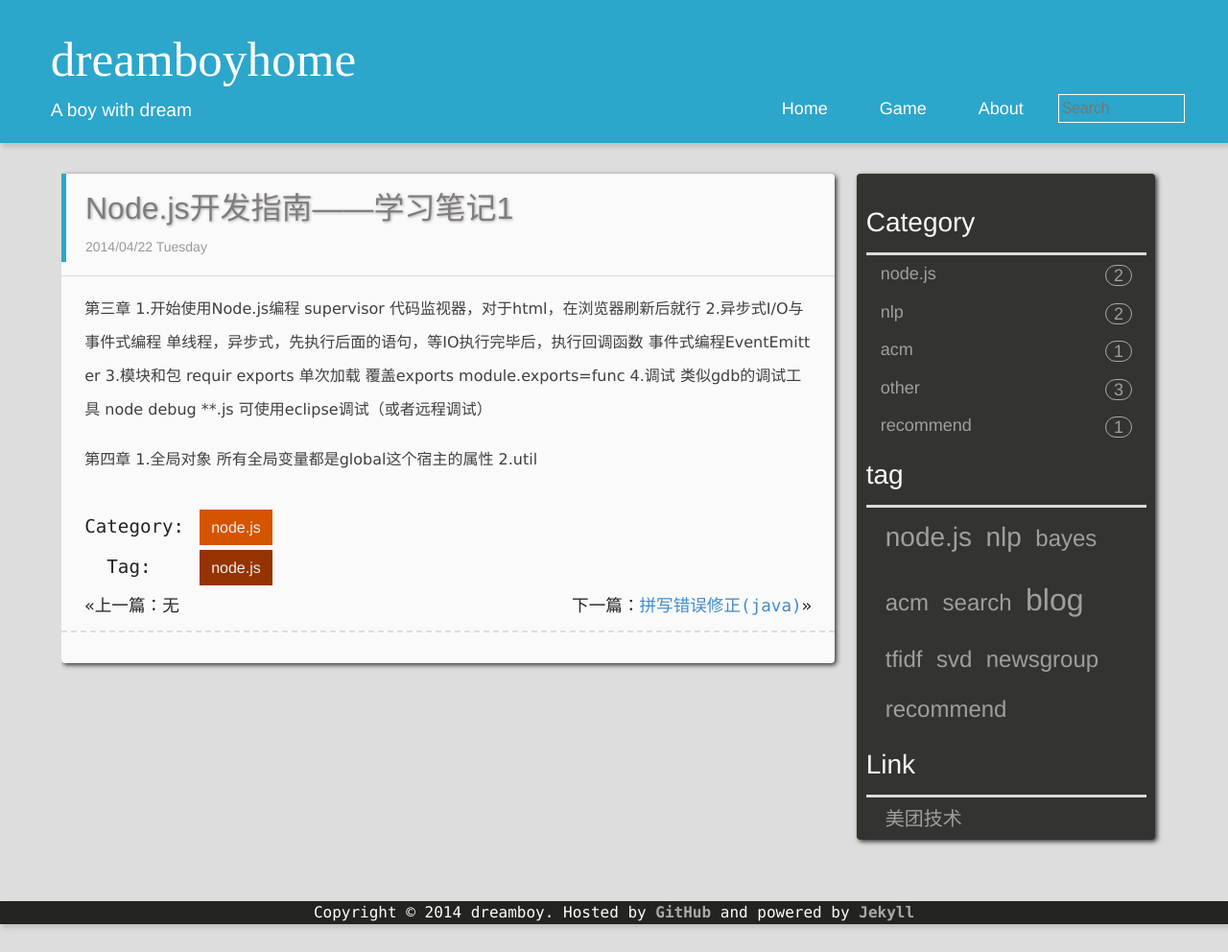
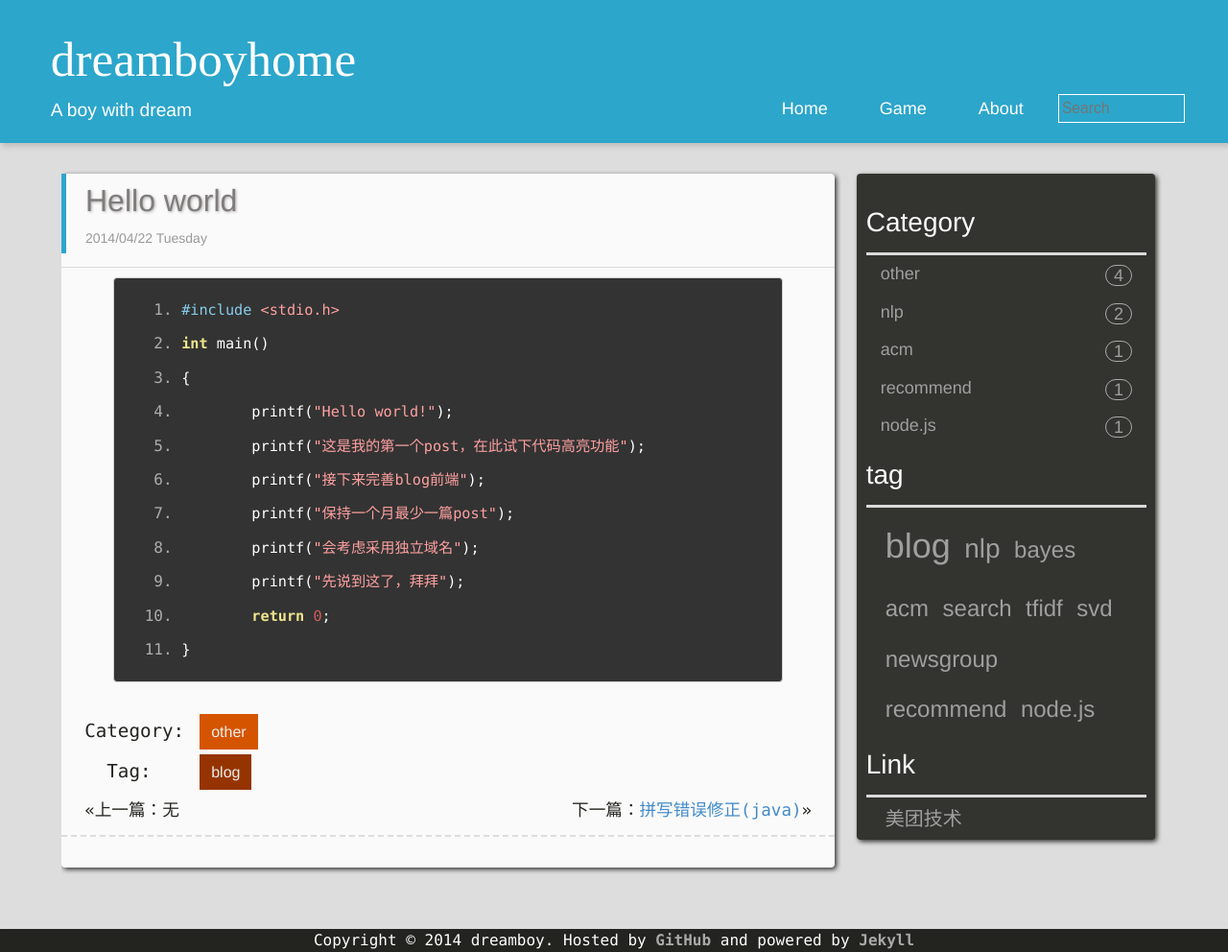
Before and after one commit to dreamboy127/dreamboy.info, a Jekyll site: the page built from _posts/2014-04-22-Hello-world.md, in a window 1280 px wide. Shown: the whole page at 96% size. Built offline with Jekyll 4.4.1, drawn with Linux system fonts in a browser that asks for light colours; Markdown is read by kramdown in place of the engine named in the settings; comment, search, counter and statistics services are not loaded.

Commit message:
hello world

````diff
--- a/_posts/2014-04-22-Hello-world.md
+++ b/_posts/2014-04-22-Hello-world.md
@@ -1,23 +1,20 @@
 ---
 layout: post
-title:  Node.js开发指南——学习笔记1
-categories: [node.js]
-tags: [node.js]
-description: node.js学习
+title:  Hello world
+categories: [other]
+tags: [blog]
+description: hello world,hello github,hello new blog
 ---
-
-第三章
-1.开始使用Node.js编程
-supervisor 代码监视器，对于html，在浏览器刷新后就行
-2.异步式I/O与事件式编程
-单线程，异步式，先执行后面的语句，等IO执行完毕后，执行回调函数
-事件式编程EventEmitter
-3.模块和包
-requir exports 单次加载 覆盖exports module.exports=func
-4.调试
-类似gdb的调试工具 node debug **.js 可使用eclipse调试（或者远程调试）
-
-第四章
-1.全局对象
-所有全局变量都是global这个宿主的属性
-2.util
+```c
+#include <stdio.h>
+int main()
+{
+	printf("Hello world!");
+	printf("这是我的第一个post，在此试下代码高亮功能");
+	printf("接下来完善blog前端");
+	printf("保持一个月最少一篇post");
+	printf("会考虑采用独立域名");
+	printf("先说到这了，拜拜");
+	return 0;
+}
+```
````
